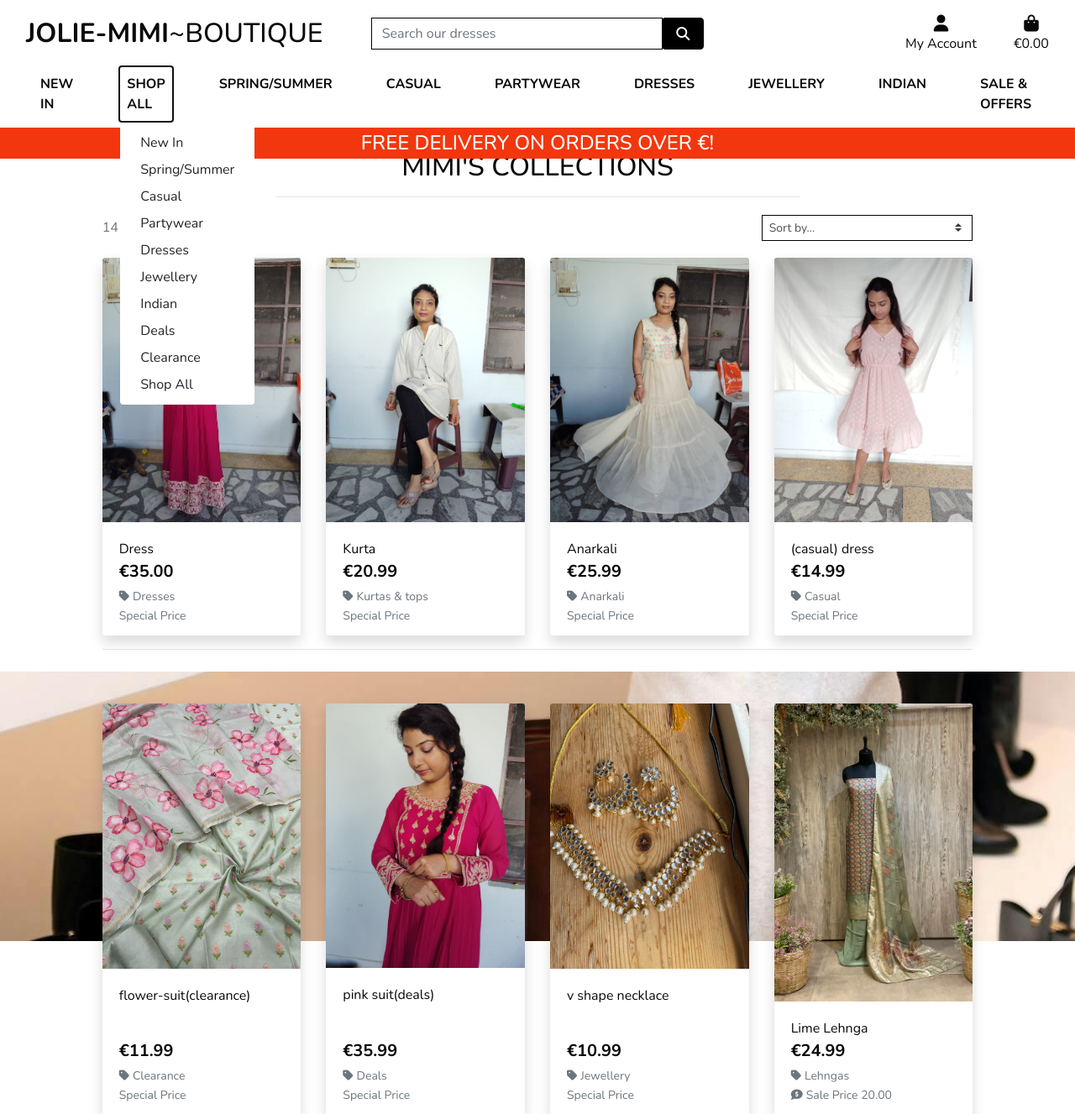
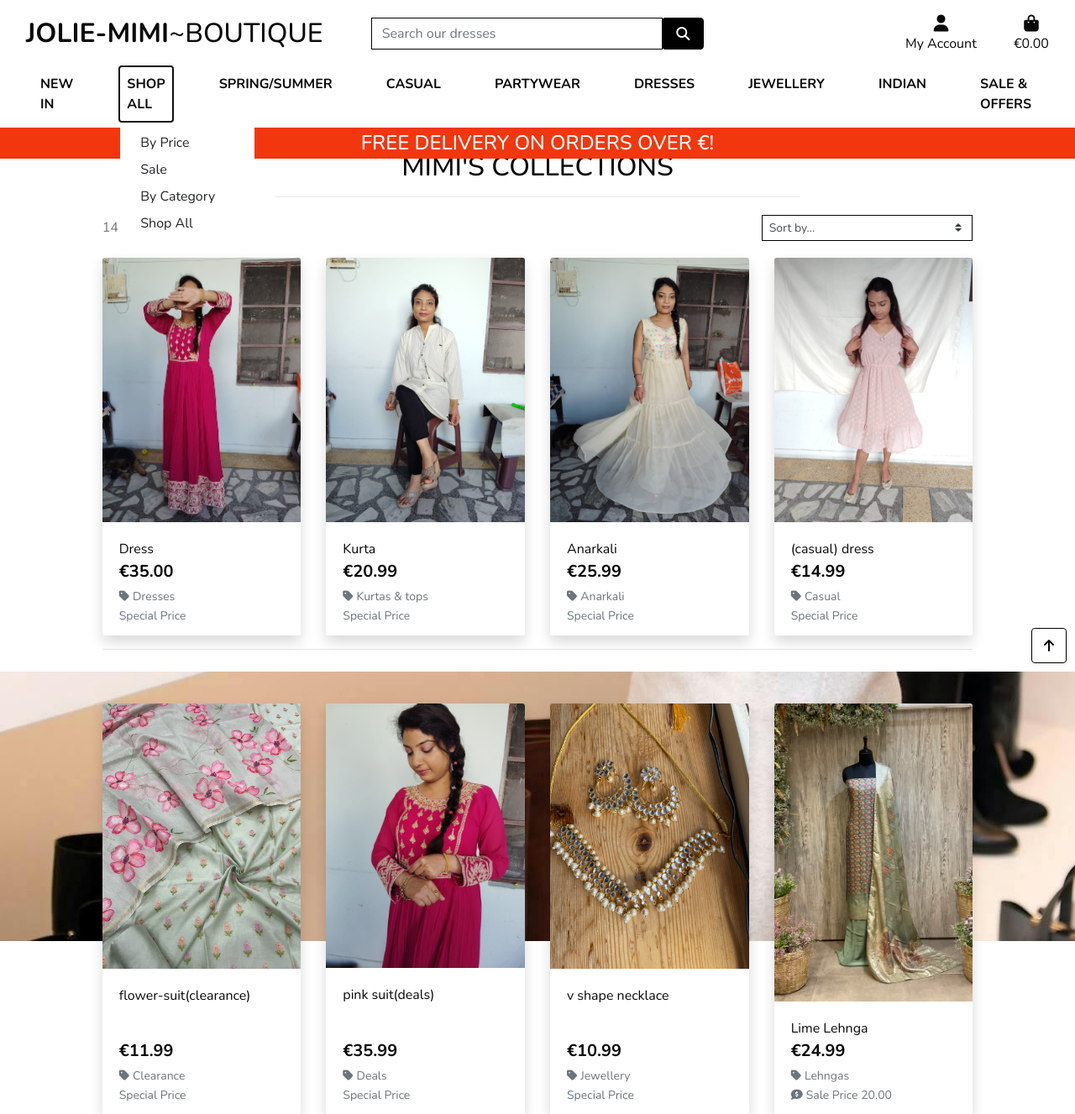
Before and after one commit to Mr-KulwinderSingh/jolie_mimi_boutique, a Django app: page /products/ in a window 1280 px wide, after a click on "SHOP ALL". Shown: the top 1327 px of the page at 84% size. Run offline with Django 3.2, Linux system fonts and the light colour scheme; data comes from the database, SQL or seed files in the repository; some libraries are stand-ins or nearby versions.

Commit message:
New in has been corrected with the right href link, sorting has been added through the jquery plus back to the top button has been added and along with its functionality

```diff
--- a/products/templates/products/products.html
+++ b/products/templates/products/products.html
@@ -30,10 +30,10 @@
                         <div class="sort-select-wrapper w-50">
                             <select id="sort-selector" class="custom-select custom-select-sm rounded-0 border border-{% if current_sorting != 'None_None' %}info{% else %}black{% endif %}">
                                 <option value="reset" {% if current_sorting == 'None_None' %}selected{% endif %}>Sort by...</option>
-                                <option value="price_asc" {% if current_sorting == 'selling_price_asc' %}selected{% endif %}>Price (low to high)</option>
-                                <option value="price_desc" {% if current_sorting == 'selling_price_desc' %}selected{% endif %}>Price (high to low)</option>
-                                <option value="rating_asc" {% if current_sorting == 'discounted_price_asc' %}selected{% endif %}>Sale (low to high)</option>
-                                <option value="rating_desc" {% if current_sorting == 'discounted_price_desc' %}selected{% endif %}>Sale (high to low)</option>
+                                <option value="price_asc" {% if current_sorting == 'price_asc' %}selected{% endif %}>Price (low to high)</option>
+                                <option value="price_desc" {% if current_sorting == 'price_desc' %}selected{% endif %}>Price (high to low)</option>
+                                <option value="rating_asc" {% if current_sorting == 'price_asc' %}selected{% endif %}>Sale (low to high)</option>
+                                <option value="rating_desc" {% if current_sorting == 'price_desc' %}selected{% endif %}>Sale (high to low)</option>
                                 <option value="name_asc" {% if current_sorting == 'name_asc' %}selected{% endif %}>Name (A-Z)</option>
                                 <option value="name_desc" {% if current_sorting == 'name_desc' %}selected{% endif %}>Name (Z-A)</option>
                                 <option value="category_asc" {% if current_sorting == 'category_asc' %}selected{% endif %}>Category (A-Z)</option>
@@ -112,4 +112,42 @@
         </div>
     </div>
 </div>
+<div class="btt-button shadow-sm rounded border border-black">
+    <a class="btt-link d-flex h-100">
+        <i class="fas fa-arrow-up text-black mx-auto my-auto"></i>
+    </a>
+</div>
 {% endblock %}
+
+{% block postloadjs %}
+    {{ block.super }}
+
+    <script type="text/javascript">
+		$('.btt-link').click(function(e) {
+			window.scrollTo(0,0)
+		})
+	</script>
+
+    <script type="text/javascript">
+        $('#sort-selector').change(function() {
+            var selector = $(this);
+            var currentUrl = new URL(window.location);
+
+            var selectedVal = selector.val();
+            if(selectedVal != "reset"){
+                var sort = selectedVal.split("_")[0];
+                var direction = selectedVal.split("_")[1];
+
+                currentUrl.searchParams.set("sort", sort);
+                currentUrl.searchParams.set("direction", direction);
+
+                window.location.replace(currentUrl);
+            } else {
+                currentUrl.searchParams.delete("sort");
+                currentUrl.searchParams.delete("direction");
+
+                window.location.replace(currentUrl);
+            }
+        })
+    </script>
+{% endblock %}
--- a/products/views.py
+++ b/products/views.py
@@ -1,6 +1,7 @@
 from django.shortcuts import render,  reverse, redirect, get_object_or_404
 from django.contrib import messages
 from django.db.models import Q
+from django.db.models.functions import Lower
 from .models import Product, Category
 
 # Create your views here.
--- a/static/css/base.css
+++ b/static/css/base.css
@@ -62,6 +62,18 @@ a.category-badge > span.badge:hover {
     color: #fff !important;
 }
 
+.btt-button {
+    height: 42px;
+    width: 42px;
+    position: fixed;
+    bottom: 10px;
+    right: 10px;
+}
+
+.btt-link {
+    cursor: pointer;
+}
+
 .shop-now-button:hover,
 .shop-now-button:active,
 .shop-now-button:focus,
--- a/templates/includes/main-nav.html
+++ b/templates/includes/main-nav.html
@@ -1,15 +1,10 @@
 <div class="collapse navbar-collapse" id="main-nav">
     <ul class="navbar-nav w-auto mx-auto">
         <li class="nav-item dropdown">
-            <a class="logo-font font-weight-bold nav-link text-black mr-5" href="#" id="new-arrivals-link" data-toggle="dropdown" aria-haspopup="true" aria-expanded="false">
+            <a class="logo-font font-weight-bold nav-link text-black mr-5" href="{% url 'products' %}?category=new_in" id="new_in-link" aria-haspopup="true" aria-expanded="false">
                 New In
             </a>
-            <div class="dropdown-menu border-0" aria-labelledby="all-products-link">
-                <a href="{% url 'products' %}?sort=selling_price&direction=asc" class="dropdown-item">By Price</a>
-                <a href="{% url 'products' %}?sort=discounted_price&direction=desc" class="dropdown-item ">Sale</a>
-                <a href="{% url 'products' %}?sort=category&direction=asc" class="dropdown-item ">By Category</a>
-                <a href="{% url 'products' %}" class="dropdown-item">Shop All</a>
-            </div>
+
         </li>
 
         <li class="nav-item dropdown">
@@ -17,15 +12,9 @@
                 Shop All
             </a>
             <div class="dropdown-menu border-0" aria-labelledby="clothing-link">
-                <a href="{% url 'products' %}?category=new_in" class="dropdown-item">New In</a>
-                <a href="{% url 'products' %}?category=spring_summer" class="dropdown-item">Spring/Summer</a>
-                <a href="{% url 'products' %}?category=casual" class="dropdown-item">Casual</a>
-                <a href="{% url 'products' %}?category=partywear" class="dropdown-item">Partywear</a>
-                <a href="{% url 'products' %}?category=dresses" class="dropdown-item">Dresses</a>
-                <a href="{% url 'products' %}?category=jewellery" class="dropdown-item">Jewellery</a>
-                <a href="{% url 'products' %}?category=anarkali,kurtas_tops,lehngas,suits_sets,unstitched" class="dropdown-item">Indian</a>
-                <a href="{% url 'products' %}?category=deals" class="dropdown-item">Deals</a>
-                <a href="{% url 'products' %}?category=clearance" class="dropdown-item">Clearance</a>
+                <a href="{% url 'products' %}?sort=selling_price&direction=asc" class="dropdown-item">By Price</a>
+                <a href="{% url 'products' %}?sort=discounted_price&direction=desc" class="dropdown-item ">Sale</a>
+                <a href="{% url 'products' %}?sort=category&direction=asc" class="dropdown-item ">By Category</a>
                 <a href="{% url 'products' %}" class="dropdown-item">Shop All</a>
             </div>
         </li>
```
Also changed, not shown: media/pexels-qazi.jpg (added).
